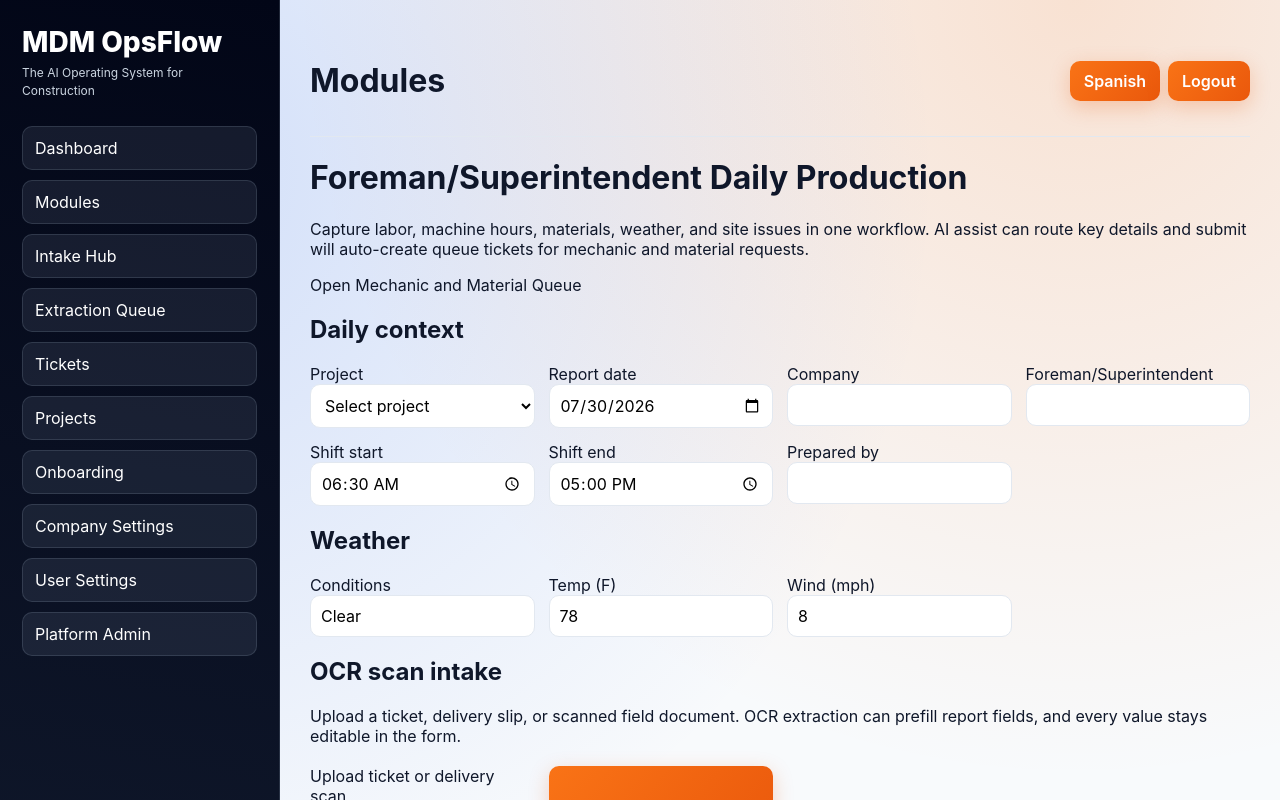
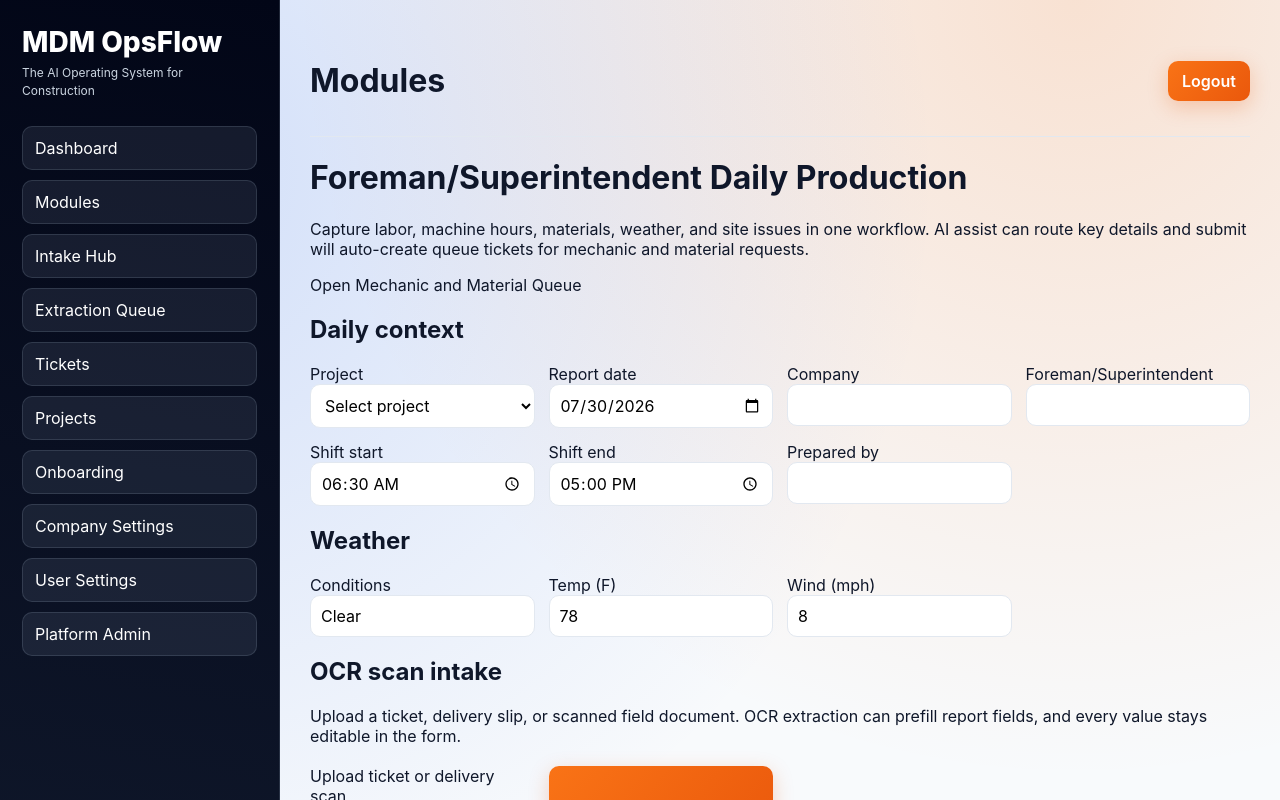
Before and after one commit to lag59/MDMOPFLOW, a Next.js app in the folder mdm-opsflow-phase2-starter/frontend/: page /daily-production in a window 1280 px wide. Shown: the top 800 px of the page. Built offline with nearby package versions, Linux system fonts and the light colour scheme.

Commit message:
Remove language-switch button from app shell

```diff
--- a/mdm-opsflow-phase2-starter/frontend/components/AppShell.tsx
+++ b/mdm-opsflow-phase2-starter/frontend/components/AppShell.tsx
@@ -65,15 +65,6 @@ export default function AppShell({ titleKey, children }: AppShellProps) {
           <div className="top-actions">
             <button
               onClick={() => {
-                const next = locale === "en" ? "es" : "en";
-                setLocale(next);
-                setLocaleState(next);
-              }}
-            >
-              {locale === "en" ? labels.spanish : labels.english}
-            </button>
-            <button
-              onClick={() => {
                 clearSession();
                 window.location.href = "/login";
               }}
```
